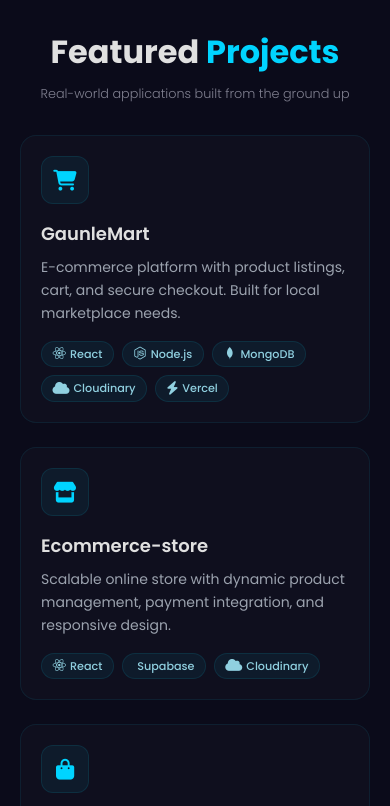
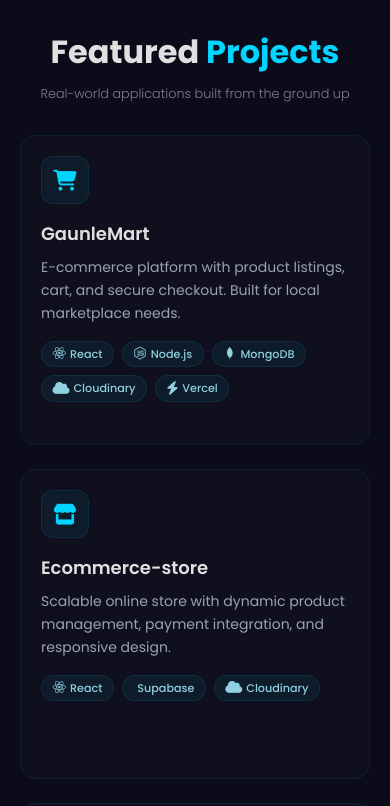
Before and after one commit to kismatdahal1-afk/My_Portfolio, a plain HTML site: page index.html in a window 390 px wide. Shown: the part 4520-5326 px from the top of the page. Drawn offline with nearby package versions, Linux system fonts and the light colour scheme; some icons are missing; a web font is replaced by a local one.

Commit message:
fix: identical card heights and add missing standard CSS property

```diff
--- a/css/style.css
+++ b/css/style.css
@@ -457,6 +457,7 @@ img, video {
   overflow: hidden;
   display: flex;
   flex-direction: column;
+  min-height: 340px;
 }
 .project-card::before {
   content: '';
@@ -728,7 +729,7 @@ img, video {
   .sphere-item .sphere-label { font-size: 0.3rem; }
   .sphere-icon-custom { width: 10px; height: 10px; font-size: 0.45rem; }
   .stat-number { font-size: 1.1rem; }
-  .project-card { padding: 1.25rem; }
+  .project-card { padding: 1.25rem; min-height: 290px; }
   .max-w-5xl.grid { grid-template-columns: repeat(4, 1fr); gap: 0.25rem; }
   .max-w-5xl.grid .p-4 { padding: 0.5rem 0.25rem; }
   .max-w-5xl.grid .text-sm { font-size: 0.7rem; letter-spacing: 0.02em; }
@@ -775,6 +776,7 @@ img, video {
   .cert-img-wrap { height: 180px; }
   .sound-toggle-btn { width: 54px; height: 54px; bottom: 24px; right: 24px; }
   .sound-icon { width: 22px; height: 22px; }
+  .project-card { min-height: 310px; }
 }
 
 /* Small desktop (min-width: 1024px) */
```
Also changed, not shown: projects/doppler-effect.html (+2 -1 lines).
